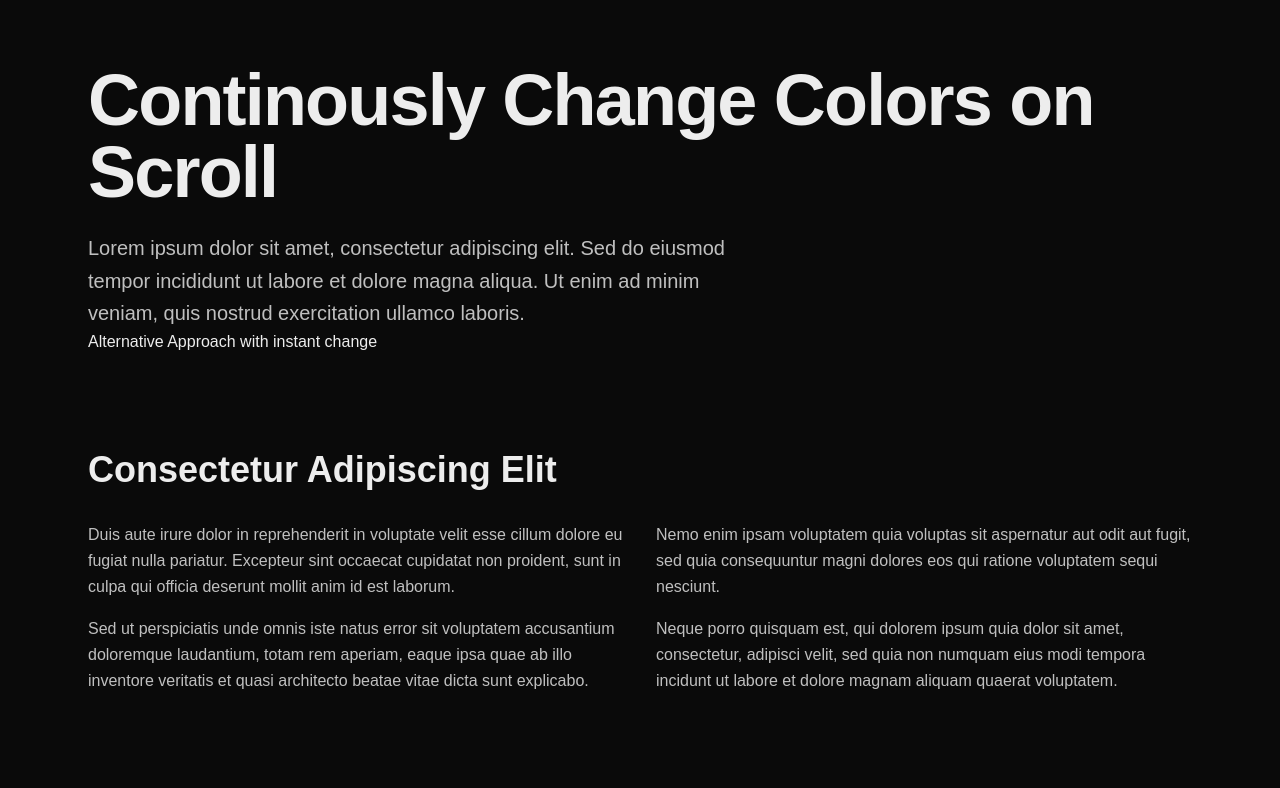
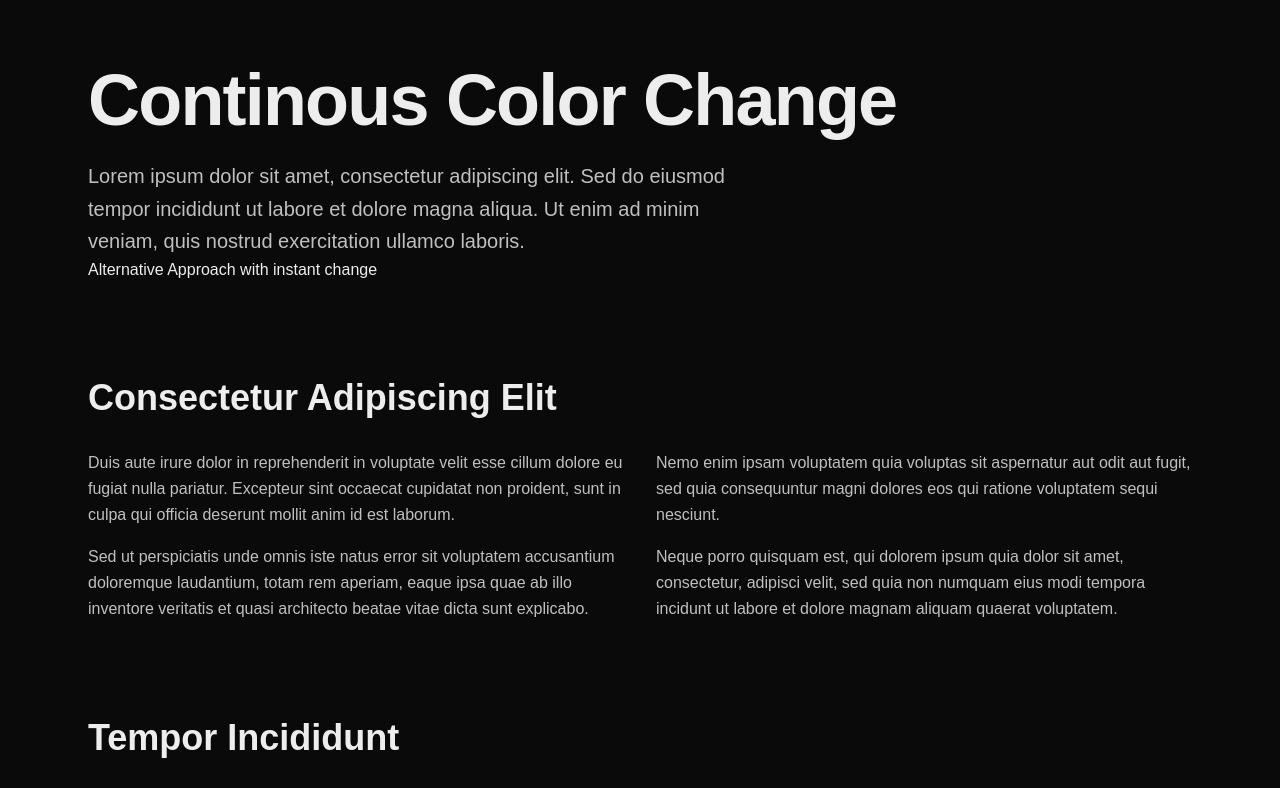
Before and after one commit to RaphaelHoepsWhy/dark-on-scroll, a Next.js app: page / in a window 1280 px wide. Shown: the top 788 px of the page. Built offline with nearby package versions, Linux system fonts and the light colour scheme.

Commit message:
feat: transitions

```diff
--- a/app/page.tsx
+++ b/app/page.tsx
@@ -11,7 +11,7 @@ export default function Home() {
           {/* Hero Section */}
           <section className="mb-24">
             <h1 className="mb-6 text-5xl font-bold tracking-tight md:text-7xl">
-              Continously Change Colors on Scroll
+              Continous Color Change
             </h1>
             <p className="max-w-2xl text-xl leading-relaxed opacity-80">
               Lorem ipsum dolor sit amet, consectetur adipiscing elit. Sed do
```
